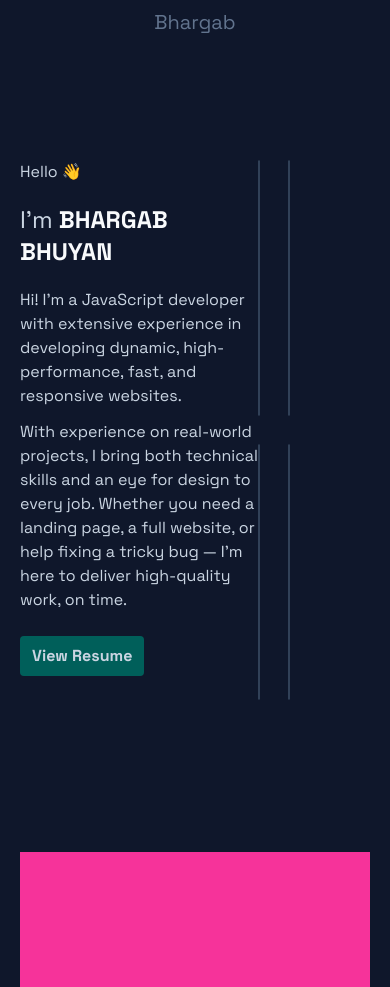
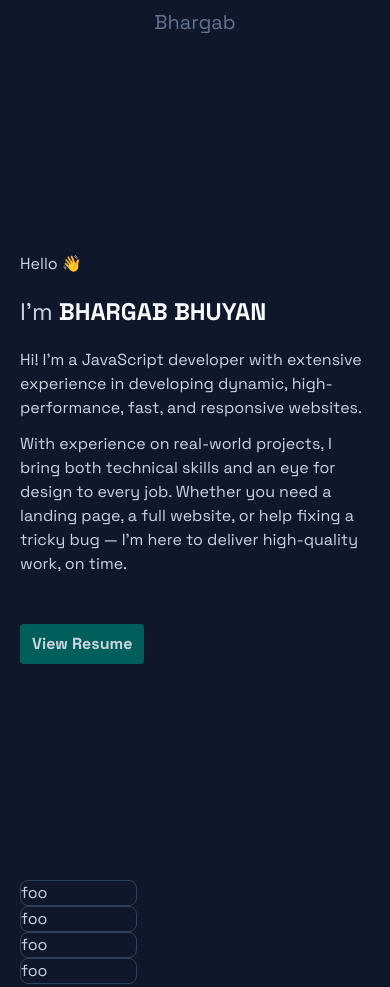
Before and after one commit to bhargablinx/portfolio, a website: page src/index.html in a window 390 px wide. Shown: the top 987 px of the page. Drawn offline with Linux system fonts and the light colour scheme; a web font is replaced by a local one.

Commit message:
introdection bug fixed

```diff
--- a/src/index.html
+++ b/src/index.html
@@ -13,8 +13,11 @@
       <div class="text-center text-xl text-slate-500 flex-1 sm:text-2xl">
         Bhargab
       </div>
-      <div class="flex-1 flex justify-between">
-        <div class="sm:w-1/3">
+      <div class="flex flex-col sm:flex-row sm:justify-between">
+        <div
+          class="sm:w-1/3 h-screen sm:h-auto flex justify-center items-center"
+        >
+          <div>
             <div>Hello 👋</div>
             <div class="text-2xl my-5 sm:text-3xl">
               I'm <span class="font-bold text-slate-50">BHARGAB BHUYAN</span>
@@ -33,20 +36,20 @@
               </p>
             </div>
             <div
-            class="bg-teal-800 p-2 px-3 w-fit rounded-sm font-bold cursor-pointer hover:bg-teal-900 my-6"
+              class="bg-teal-800 p-2 px-3 w-fit rounded-sm font-bold cursor-pointer hover:bg-teal-900 mt-12 sm:my-6"
             >
               View Resume
             </div>
           </div>
-        <div class="w-1/3 mr-20 grid grid-flow-col grid-rows-2 gap-7">
-          <div class="border border-slate-700 rounded-lg"></div>
-          <div class="border border-slate-700 rounded-lg"></div>
-          <div class="border border-slate-700 rounded-lg"></div>
-          <div class="border border-slate-700 rounded-lg"></div>
+        </div>
+        <div class="w-1/3 mr-20">
+          <div class="border border-slate-700 rounded-lg">foo</div>
+          <div class="border border-slate-700 rounded-lg">foo</div>
+          <div class="border border-slate-700 rounded-lg">foo</div>
+          <div class="border border-slate-700 rounded-lg">foo</div>
         </div>
       </div>
       <div class="flex-1"></div>
     </section>
-    <section class="h-screen bg-pink-500"></section>
   </body>
 </html>
```
Also changed, not shown: src/output.css. Lines whose indentation alone changed are shown as unchanged.
